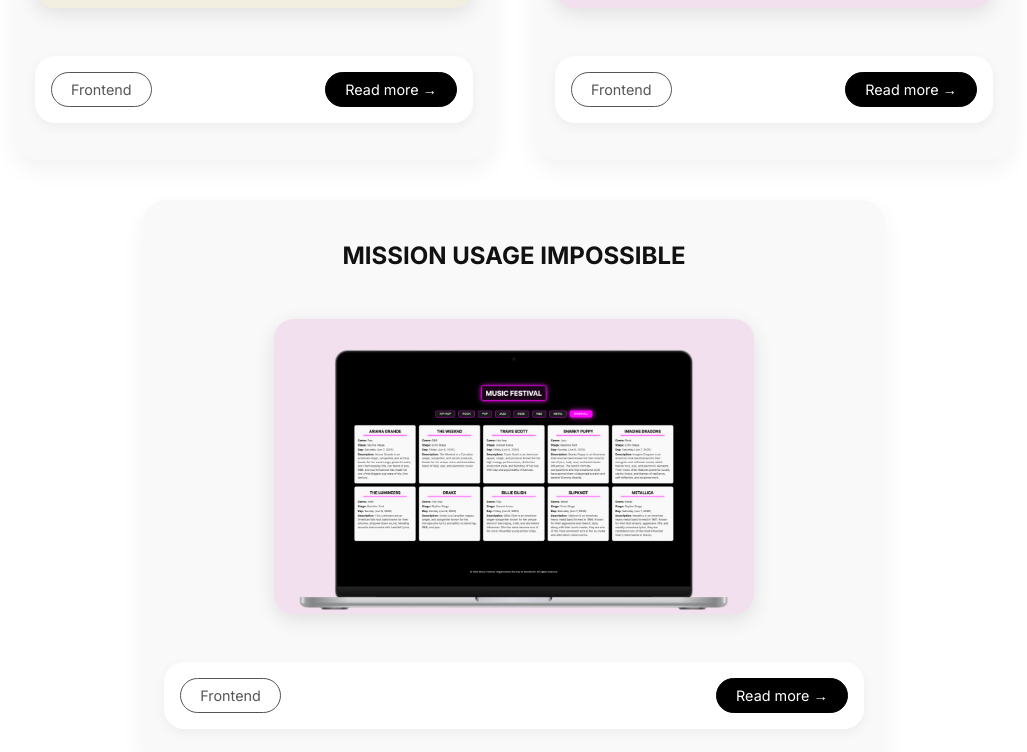
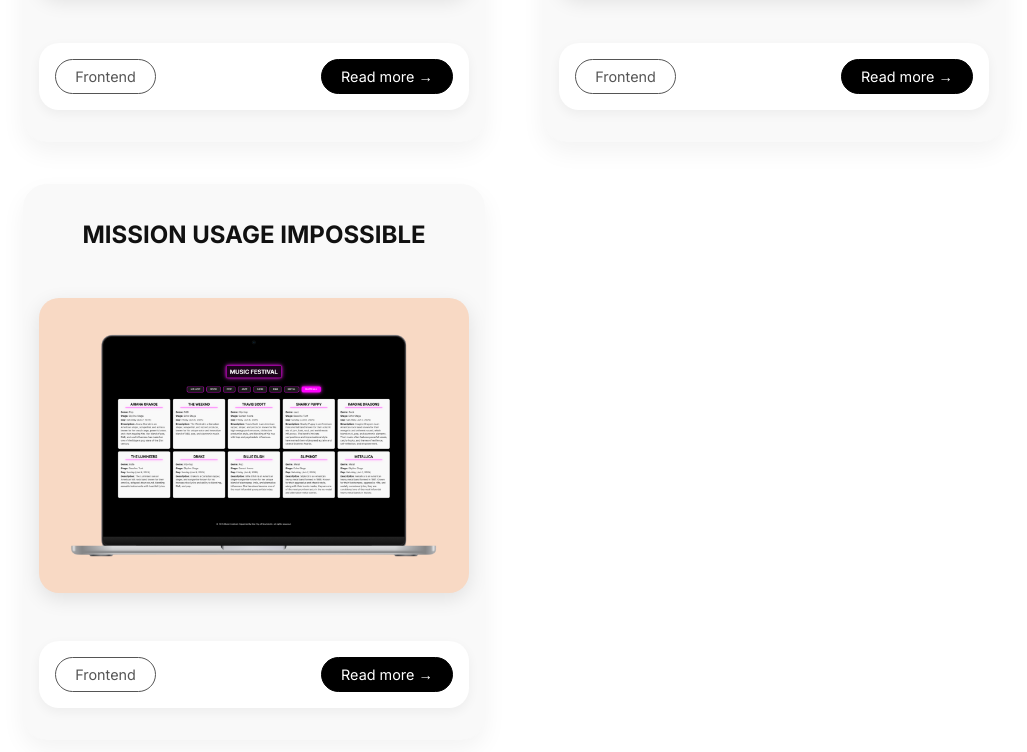
Before and after one commit to desjohnsen/portfolio, a React (Vite) app: page / in a window 1280 px wide. Shown: the part 1924-2676 px from the top of the page, without its empty margins (126-1153 px from the left). Built offline with nearby package versions, Linux system fonts and the light colour scheme.

Commit message:
refactor: switch projects layout to CSS Grid and unify project card images

```diff
--- a/src/pages/Home.jsx
+++ b/src/pages/Home.jsx
@@ -58,7 +58,7 @@ const Home = ({ projectSectionRef, contactSectionRef }) => {
       image: Musicfestival,
       tags: ["Frontend"],
       buttonLabel: "Read more →",
-      customClass: "pink-background",
+      customClass: "peach-background",
       category: "Frontend",
     },
   ];
--- a/src/styles/Home.css
+++ b/src/styles/Home.css
@@ -42,13 +42,14 @@
 
   @media (min-width: 768px) {
     .projects-wrapper {
-      flex-direction: row;
-      flex-wrap: wrap;
-      justify-content: center;
+      display: grid;
+      grid-template-columns: repeat(2, 1fr);
       gap: 2.5rem;
       max-width: 1000px;
       margin: 0 auto;
+      justify-items: center;
     }
+
     .categories {
       display: flex;
       justify-content: center;
--- a/src/styles/ProjectCard.css
+++ b/src/styles/ProjectCard.css
@@ -25,9 +25,9 @@
   justify-content: center;
   align-items: center;
   width: 100%;
-  height: 294.5px;
   box-sizing: border-box;
   background-color: inherit;
+  overflow: hidden;
 }
 
 .image-wrapper {
@@ -144,12 +144,14 @@
   background-color: #f3e0ee;
 }
 
+.project-card.peach-background .project-image {
+  background-color: #f8d9c4;
+}
+
 @media (min-width: 768px) {
   .project-card {
-    max-width: 700px;
-    padding: 1.3rem;
-    flex: 1 1 calc(33.333% - 2rem);
-    margin: 0;
+    width: 100%;
+    max-width: 430px;
   }
 
   .project-content h2 {
@@ -172,7 +174,8 @@
   }
 
   .project-image {
-    padding: 1rem;
+    padding: 1.5rem;
+    height: 294.5px;
   }
 
   .image-wrapper img {
```
